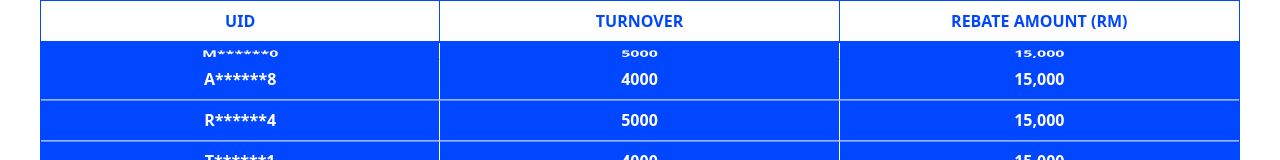
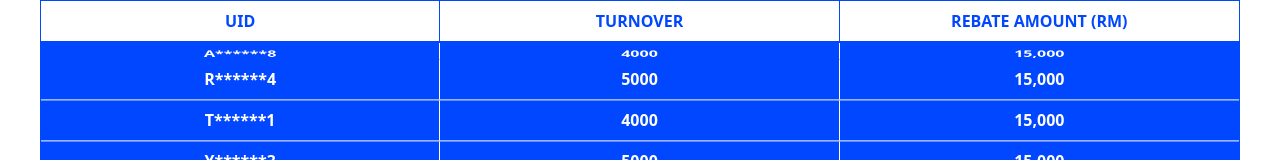
Before and after one commit to JasonAdvo/KK8-Player-Rebate-Table, a Vue app: page / in a window 1280 px wide. Shown: the top 160 px of the page. Built offline with nearby package versions, Linux system fonts and the light colour scheme.

Commit message:
Elevator Table

```diff
--- a/src/RebateTable copy 2.vue
+++ b/src/RebateTable copy 2.vue
@@ -83,11 +83,11 @@ export default {
 
 		// Remove the first row and shift others
 		removeRow() {
-
 			if (this.visibleData.length) {
 				// Move up the table and rotate first row to the end
 				this.tableOffset -= this.rowHeight;
 
+				// After 1 second, rotate the first row to the end
 				setTimeout(() => {
 					const firstRow = this.visibleData.shift();
 					this.visibleData.push(firstRow); // Append the first row to the end
@@ -100,10 +100,13 @@ export default {
 		// Initialize the visible data
 		this.visibleData = [...this.formattedData];
 
-		// Start the animation loop
+		// Trigger the first animation immediately
+		this.removeRow();
+
+		// Continue the animation loop
 		setInterval(() => {
 			this.removeRow();
-		}, 1500); // Execute every 2 seconds
+		}, 1500); // Execute every 1.5 seconds
 	},
 };
 </script>
```
